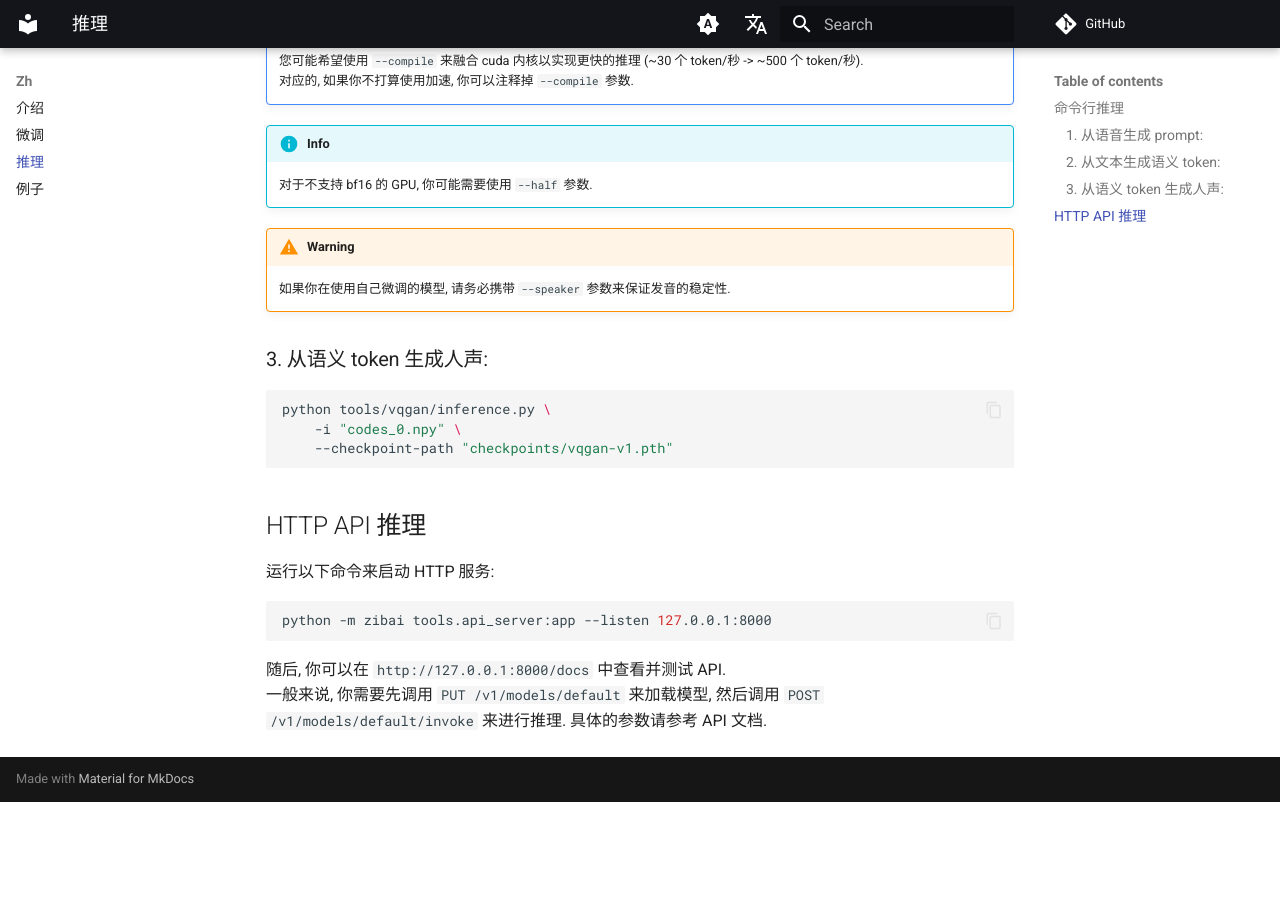
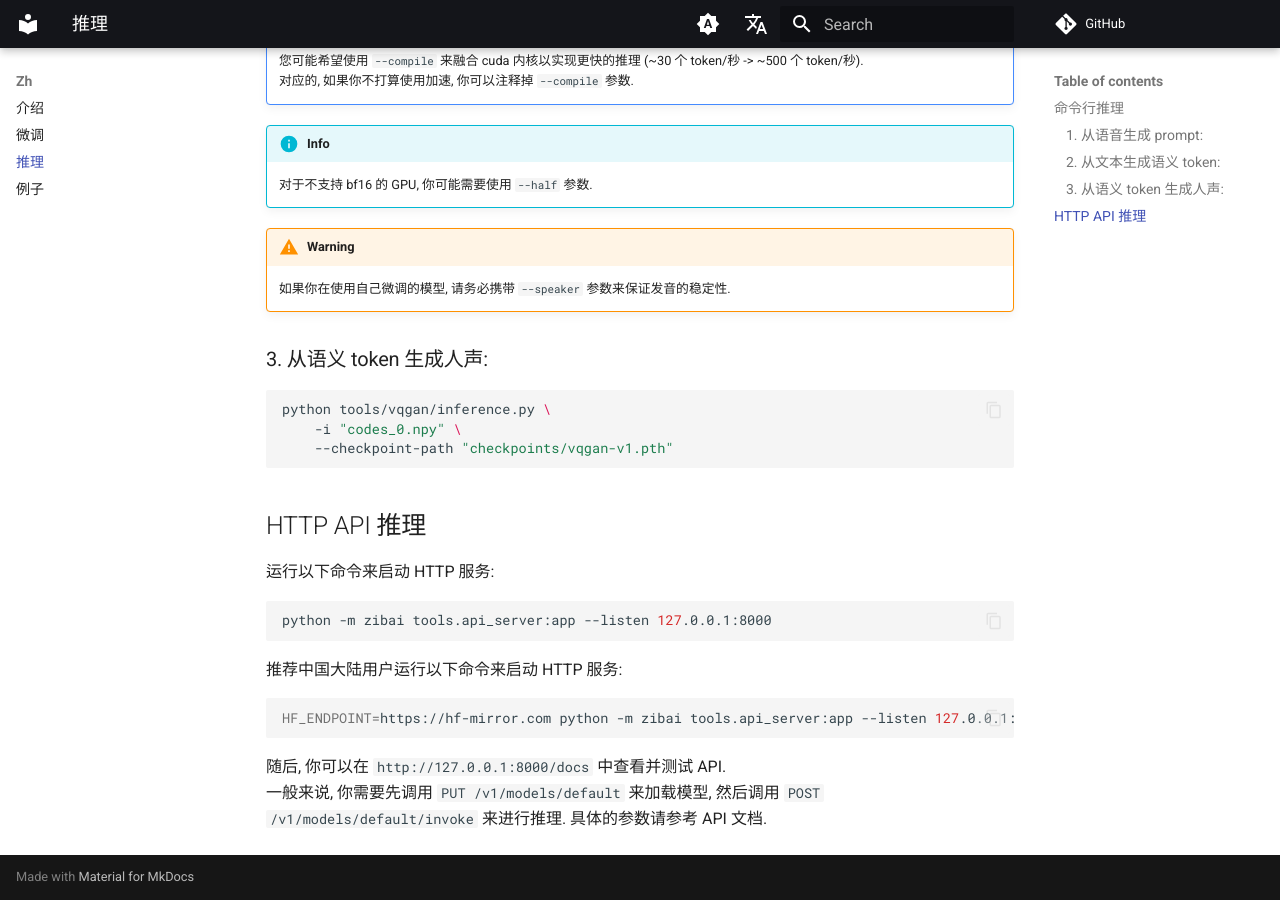
Before and after one commit to fishaudio/fish-speech, an MkDocs documentation site: the page built from docs/zh/inference.md, in a window 1280 px wide and 900 px high, scrolled down 1330 px. Built offline with MkDocs 1.6.1 and Material for MkDocs 9.7.7, drawn with Linux system fonts in a browser that asks for light colours; comment, search, counter and statistics services are not loaded; before the commit the page ends 2132 px from its top, so only the background shows below that.

Commit message:
fastapi for infer

````diff
--- a/docs/zh/inference.md
+++ b/docs/zh/inference.md
@@ -69,9 +69,17 @@ python tools/vqgan/inference.py \
 ## HTTP API 推理
 
 运行以下命令来启动 HTTP 服务:
+
 ```bash
 python -m zibai tools.api_server:app --listen 127.0.0.1:8000
 ```
 
+推荐中国大陆用户运行以下命令来启动 HTTP 服务:
+
+```bash
+HF_ENDPOINT=https://hf-mirror.com python -m zibai tools.api_server:app --listen 127.0.0.1:8000
+```
+
 随后, 你可以在 `http://127.0.0.1:8000/docs` 中查看并测试 API.
-一般来说, 你需要先调用 `PUT /v1/models/default` 来加载模型, 然后调用 `POST /v1/models/default/invoke` 来进行推理. 具体的参数请参考 API 文档.
+一般来说, 你需要先调用 `PUT /v1/models/default` 来加载模型, 然后调用 `POST /v1/models/default/invoke` 来进行推理.
+具体的参数请参考 API 文档.
````
